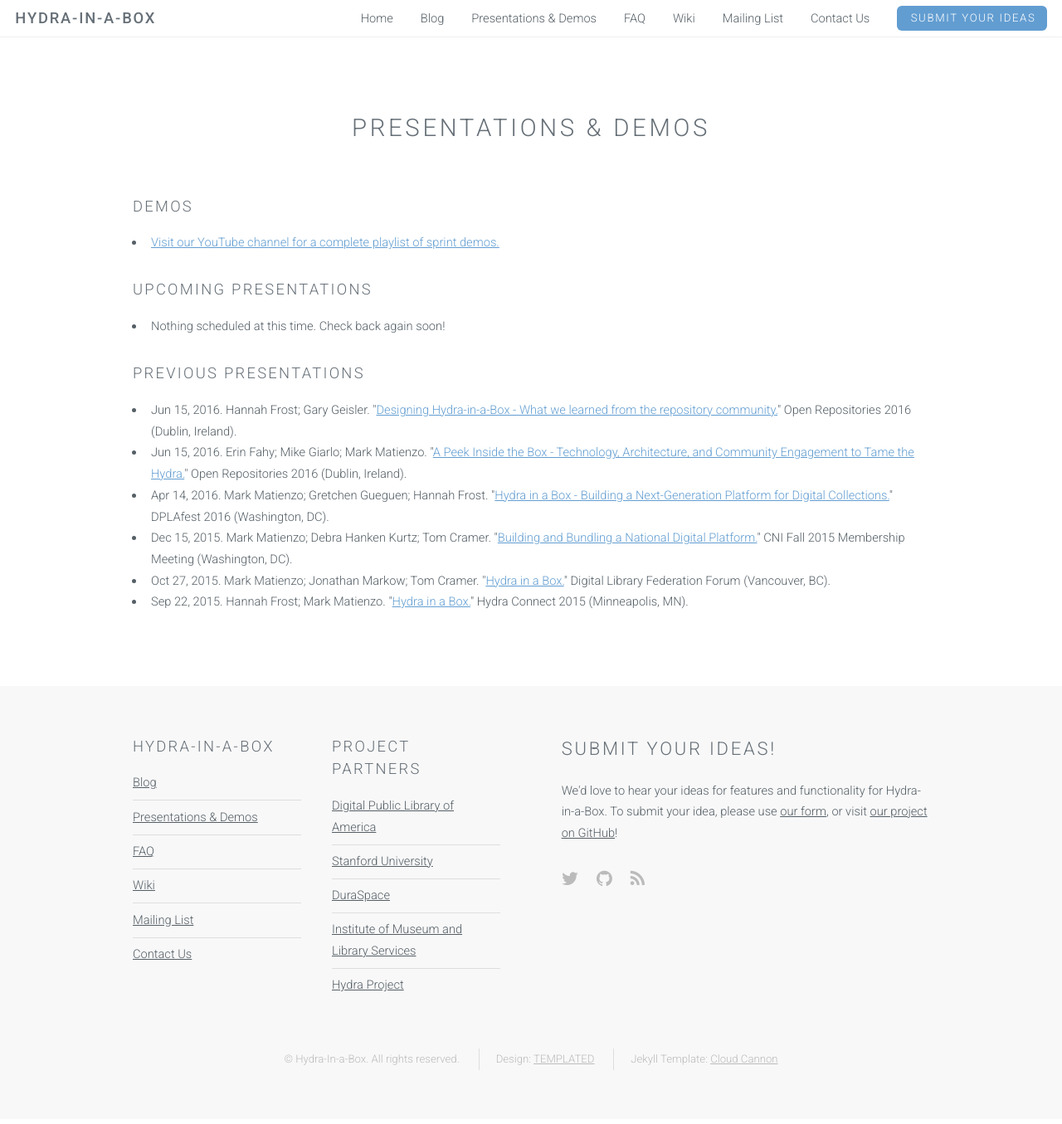
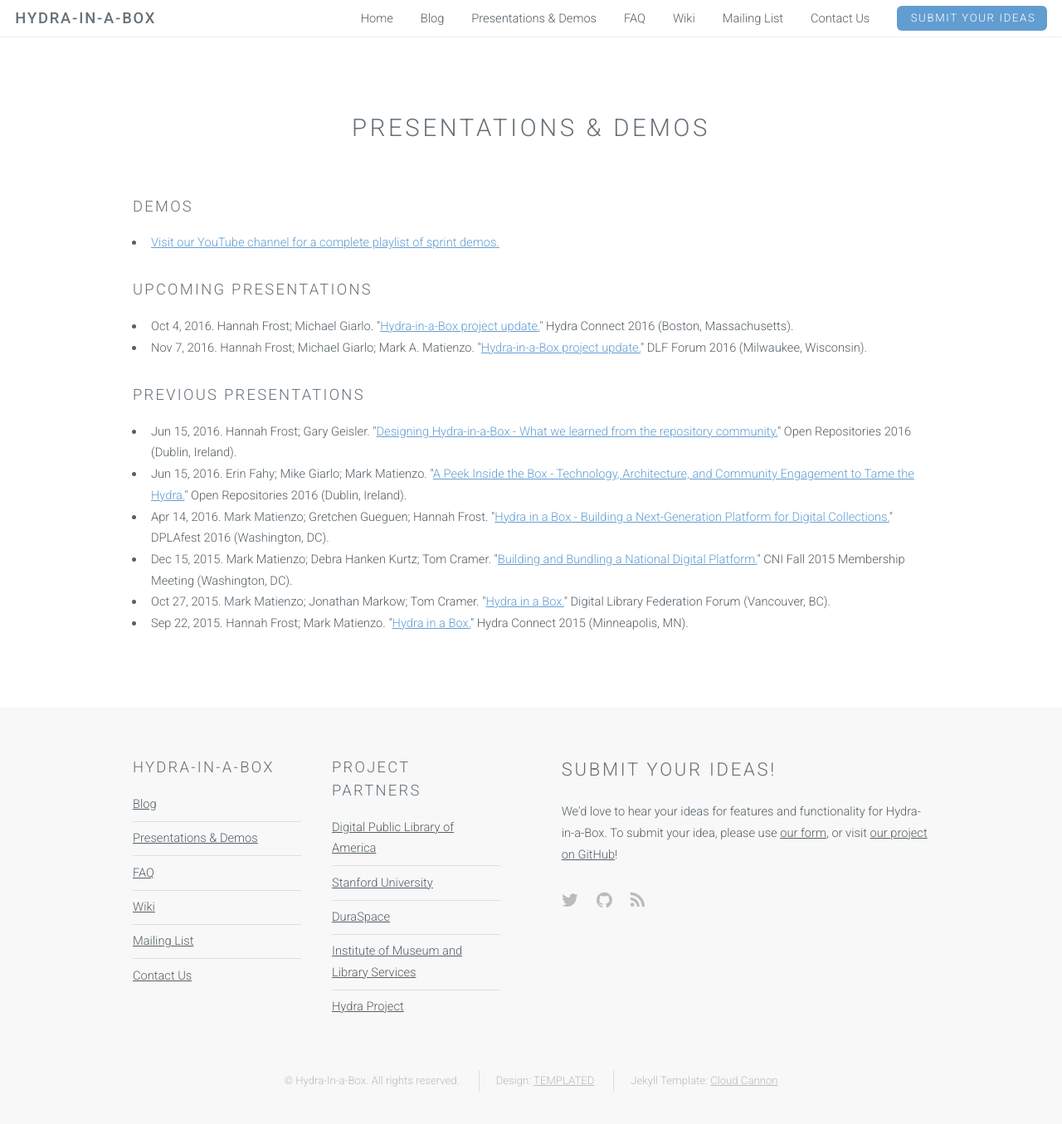
Before and after one commit to samvera-labs/hyku.github.io, a Jekyll site: the page built from presentations.html, in a window 1280 px wide and 1374 px high. Shown: the top 1355 px of the window at 83% size. Built offline with Jekyll 4.4.1, drawn with Linux system fonts in a browser that asks for light colours.

Commit message:
updated upcoming presentations info
added Hydra Connect and DLF Forum

```diff
--- a/_data/upcoming_presentations.yml
+++ b/_data/upcoming_presentations.yml
@@ -1 +1,17 @@
-- title: Nothing scheduled at this time. Check back again soon!
+- title: Hydra-in-a-Box project update
+  presenters:
+    - Hannah Frost
+    - Michael Giarlo
+  event: Hydra Connect 2016
+  location: "Boston, Massachusetts"
+  date: 2016-10-04
+  url:  https://wiki.duraspace.org/display/hydra/Hydra+Connect+2016#HydraConnect2016-Tuesday4thOctober(AtBostonPublicLibrary)
+- title: Hydra-in-a-Box project update
+  presenters:
+    - Hannah Frost
+    - Michael Giarlo
+    - Mark A. Matienzo
+  event: DLF Forum 2016
+  location: "Milwaukee, Wisconsin"
+  date: 2016-11-07
+  url:  https://www.conftool.pro/dlf2016/index.php?page=browseSessions&form_date=2016-11-07&presentations=show
```
